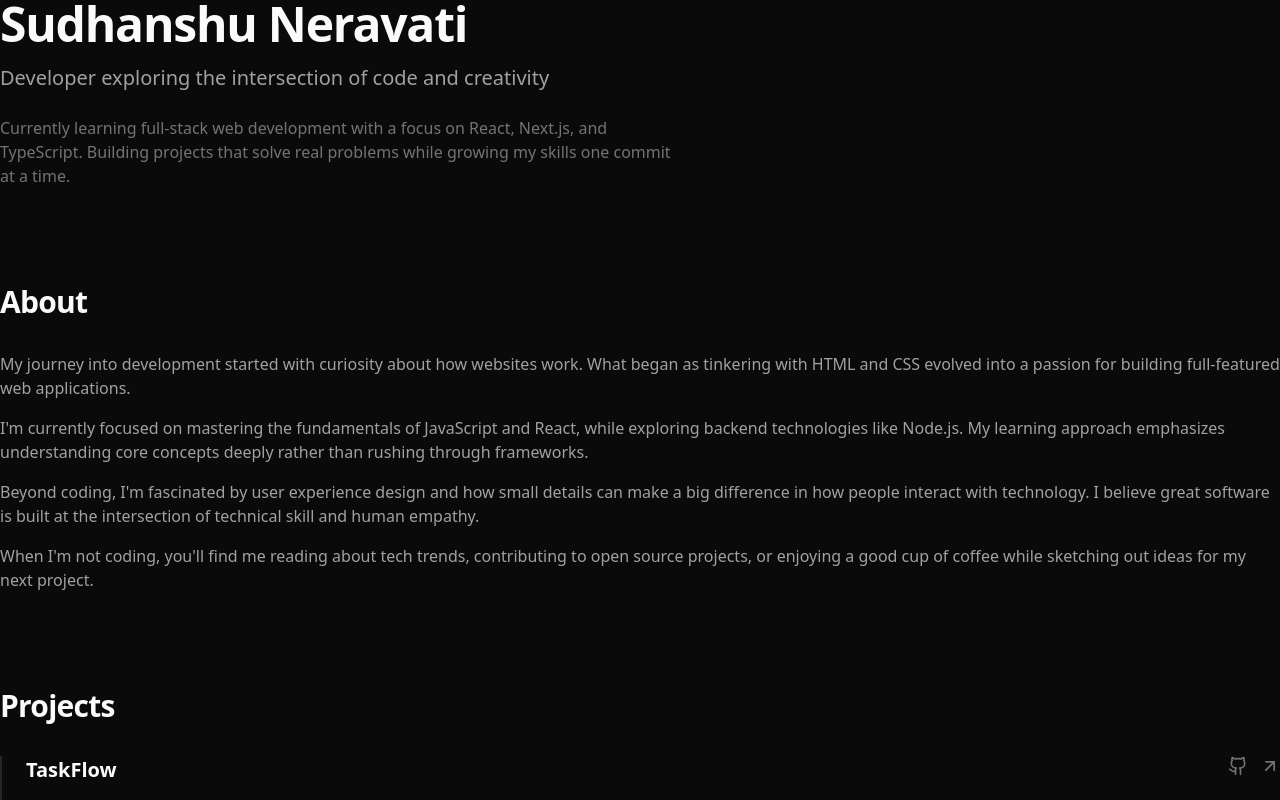
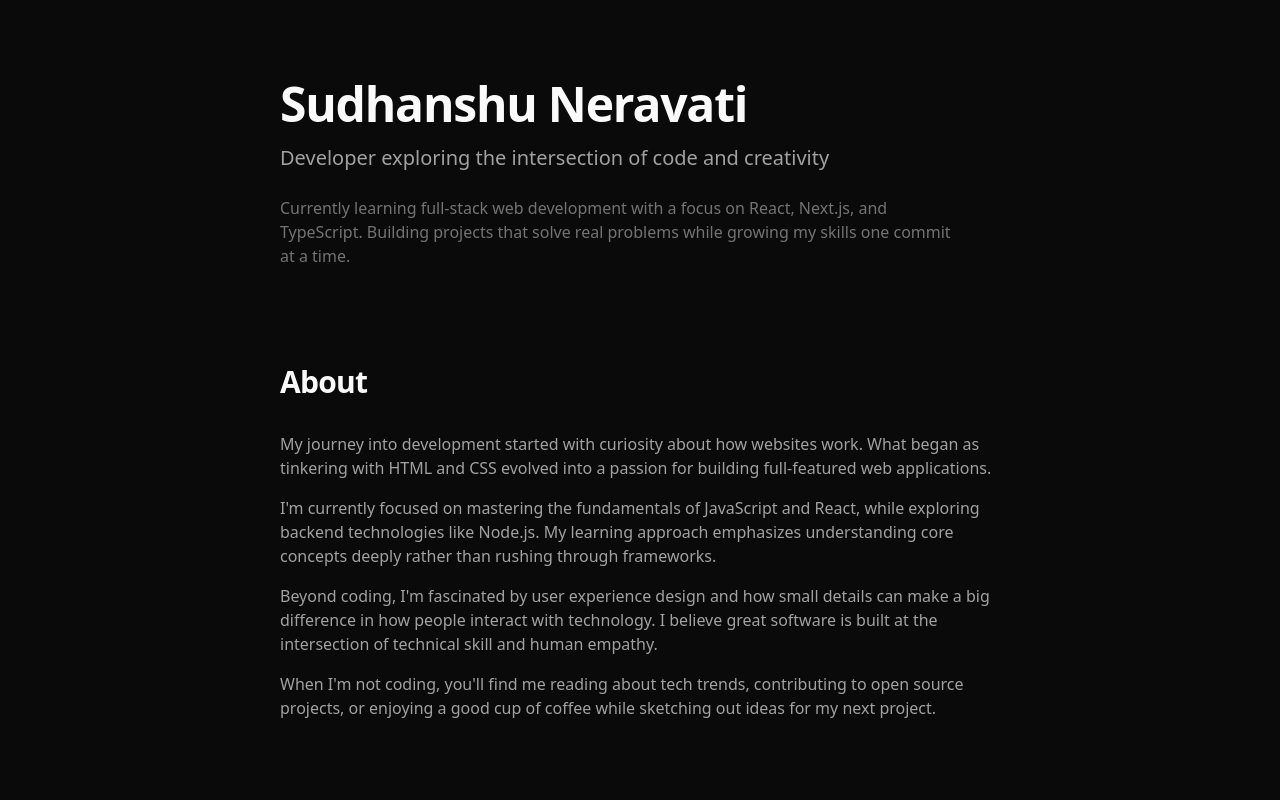
Before and after one commit to sdnshu/me, a Next.js app: page / in a window 1280 px wide. Shown: the top 800 px of the page. Built offline with nearby package versions, Linux system fonts and the light colour scheme.

Commit message:
fix: fix content alignment

```diff
--- a/app/page.tsx
+++ b/app/page.tsx
@@ -9,7 +9,7 @@ const Page = () => {
     const currentYear = new Date().getFullYear();
 
     return (
-        <main>
+        <main className="max-w-3xl mx-auto px-6 py-12 md:py-20">
 
             <section className="mb-16 md:mb-24">
                 <h1 className="text-4xl md:text-5xl font-bold tracking-tight mb-4">
```
